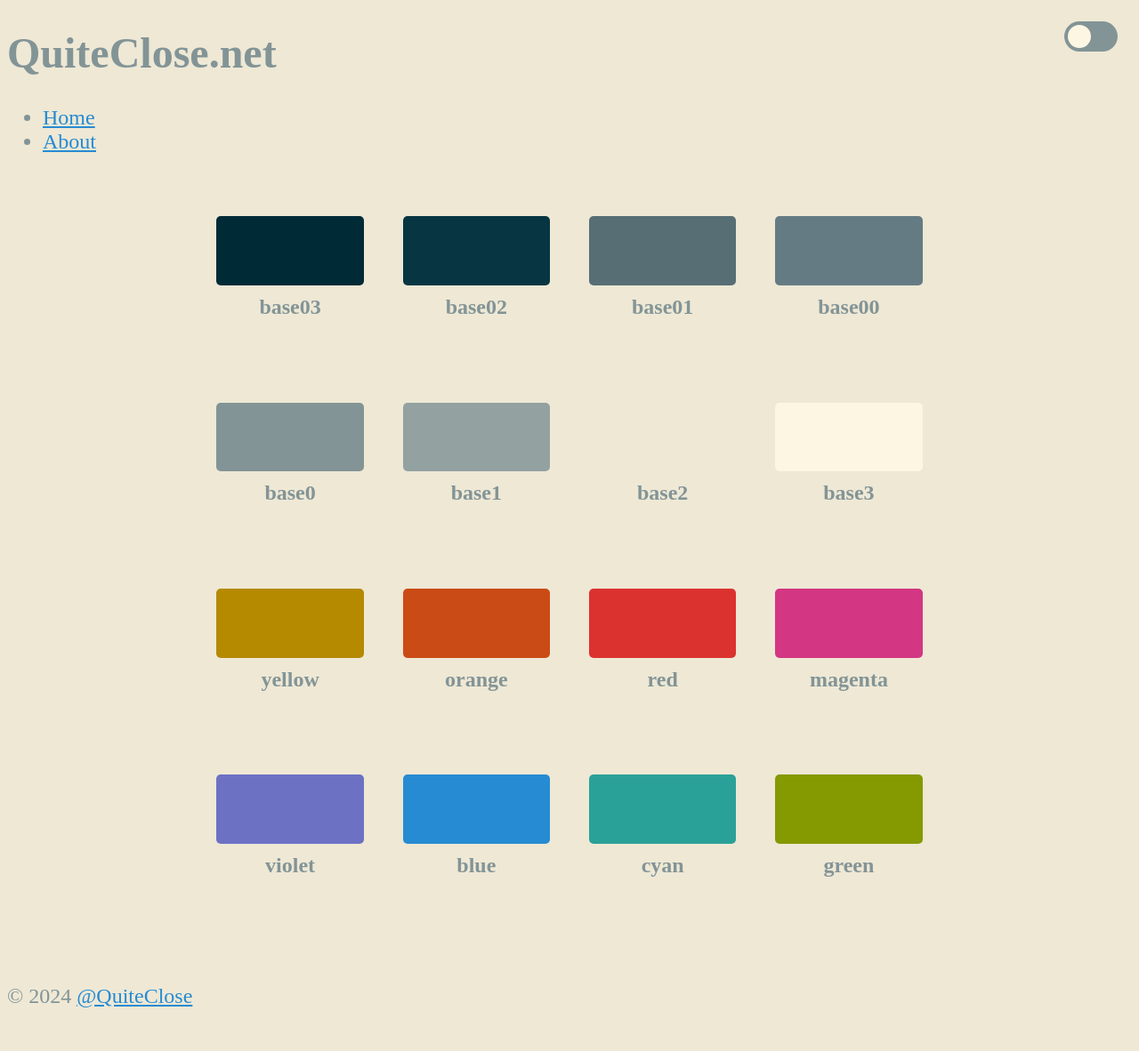
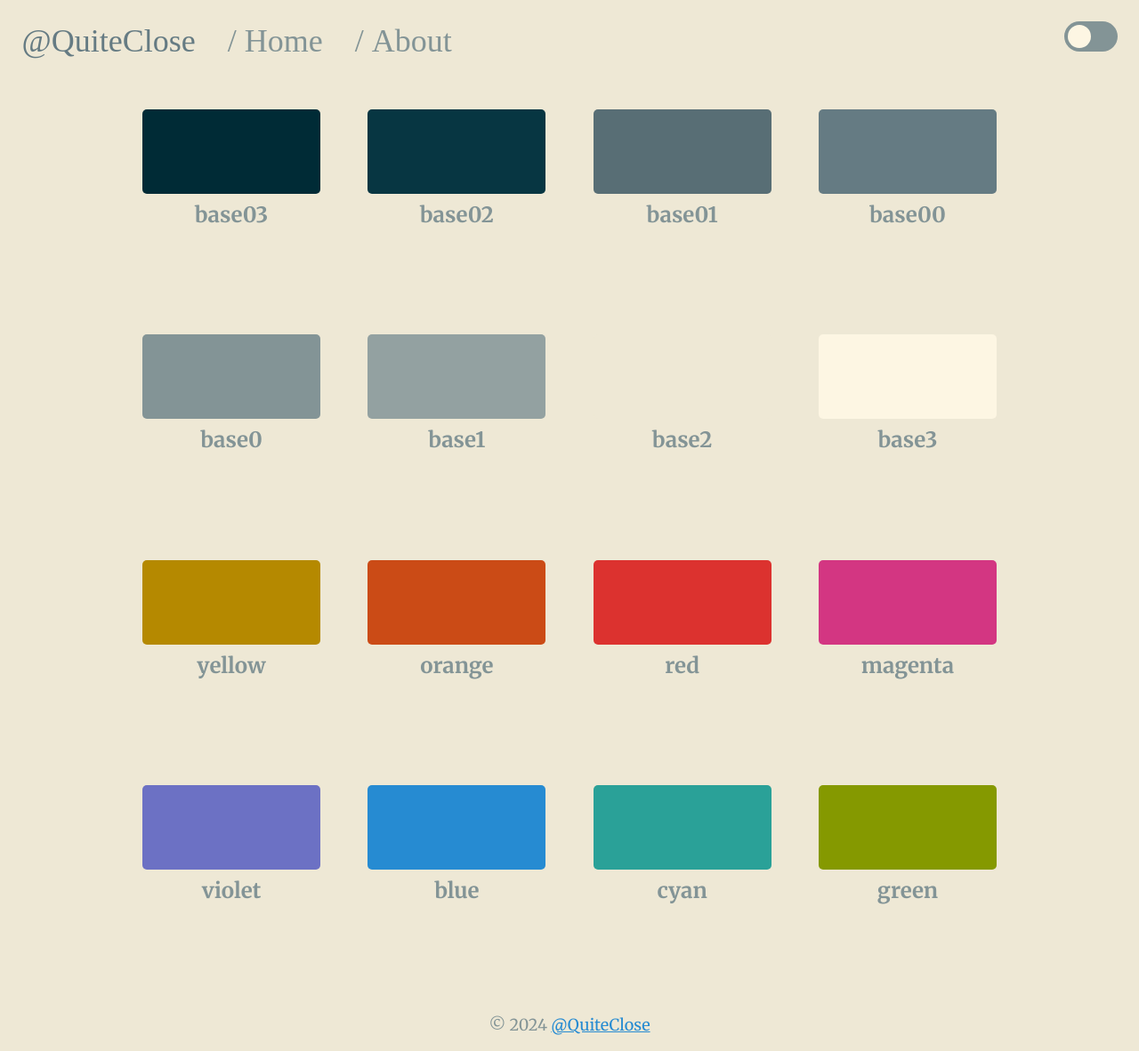
Before and after one commit to QuiteClose/quiteclose.github.io, a Jekyll site: the page built from index.md, in a window 1280 px wide. Shown: the whole page at 89% size. Built offline with Jekyll 4.4.1, drawn with Linux system fonts in a browser that asks for light colours; nearby versions of some CDN libraries; some web fonts are replaced; before the commit the page ends 1158 px from its top, so only the background shows below that.

Commit message:
Tidy fonts

```diff
--- a/_config.yml
+++ b/_config.yml
@@ -1,3 +1,3 @@
 url: "https://quiteclose.github.io" # the base hostname & protocol for your site, e.g. http://example.com
 baseurl: "/" # the subpath of your site, e.g. /blog
-title: "QuiteClose.net" # the name of your site, e.g. ACME Corp.
+title: "@QuiteClose" # the name of your site, e.g. ACME Corp.
--- /dev/null
+++ b/_includes/head_default_fonts.html
@@ -0,0 +1,11 @@
+<!-- Font Awesome -->
+<script src="https://kit.fontawesome.com/5730b8b1b9.js" crossorigin="anonymous"></script>
+<!-- Google Fonts -->
+<link rel="preconnect" href="https://fonts.googleapis.com">
+<link rel="preconnect" href="https://fonts.gstatic.com" crossorigin>
+<!-- Merriweather -->
+<link href="https://fonts.googleapis.com/css2?family=Merriweather:ital,wght@0,300;0,400;0,700;0,900;1,300;1,400;1,700;1,900&display=swap" rel="stylesheet">
+<!-- Kaushan Script -->
+<link href="https://fonts.googleapis.com/css2?family=Kaushan+Script&family=Merriweather:ital,wght@0,300;0,400;0,700;0,900;1,300;1,400;1,700;1,900&display=swap" rel="stylesheet">
+<!-- Edu AU VIC WA NT Guides -->
+<link href="https://fonts.googleapis.com/css2?family=Edu+AU+VIC+WA+NT+Guides:wght@400..700&family=Kaushan+Script&family=Merriweather:ital,wght@0,300;0,400;0,700;0,900;1,300;1,400;1,700;1,900&display=swap" rel="stylesheet">
--- a/_layouts/default.html
+++ b/_layouts/default.html
@@ -5,7 +5,7 @@
     <meta charset="utf-8">
     <title>{{ page.title }} - {{ site.title }}</title>
     <link rel="stylesheet" href="{{ "/assets/css/default.css" | relative_url }}">
-    <script src="https://kit.fontawesome.com/5730b8b1b9.js" crossorigin="anonymous"></script>
+    {% include head_default_fonts.html %}
   </head>
   <body>
     <div id="dark-mode-toggle">
@@ -36,7 +36,7 @@ loadDarkMode();
       </script>
     </div>
     <header>
-      <h1>{{ site.title }}</h1>
+      <h1>@QuiteClose</h1>
       <nav>
         <ul>
           <li><a href="{{ "/" | relative_url }}">Home</a></li>
--- a/_sass/default.scss
+++ b/_sass/default.scss
@@ -1,4 +1,4 @@
+@import "default/colors";
 @import "default/layout";
-@import "default/palette";
-@import "default/color";
-@import "default/switch";
+@import "default/styles";
+@import "switch";
--- a/_sass/default/color.scss
+++ /dev/null
@@ -1,5 +0,0 @@
-body { background-color: $base2; color: $base0; }
-body.dark-mode { background-color: $base02; }
-
-a { color: $blue; }
-a:visited { color: $violet; }
--- a/_sass/default/layout.scss
+++ b/_sass/default/layout.scss
@@ -1,3 +1,4 @@
+///////////////////////////////////////////////////////////////////////////////
 body {
     font-size: 24px;
 }
@@ -8,8 +9,48 @@ body div#dark-mode-toggle {
     right: 1em;
 }
 
+body header {
+  font-size: 1.5em;
+  padding: 1ex;
+}
+
+body header h1 {
+    display: Inline-Block;
+    font-size: 1em;
+    margin: 0;
+    padding: 0;
+}
+body header nav {
+    display: Inline-Block;
+    margin: 0;
+    padding: 0;
+}
+
+body header nav ul {
+    list-style-type: none;
+    display: Inline-Block;
+    margin: 0;
+    padding: 0;
+}
+
+body header nav ul li {
+    display: inline-block;
+    text-indent: 3;
+    margin: 0;
+    padding: 0;
+}
+
+body header nav ul li:before {
+  content: "\00a0\00a0\00a0/\00a0";
+}
+
 body main#content{
     max-width: 80ex;
     margin: 0 auto;
-    padding: 1em;
+    padding: 1ex;
 }
+
+body footer {
+    font-size: 0.75em;
+    text-align: center;
+}
--- /dev/null
+++ b/_sass/default/styles.scss
@@ -0,0 +1,22 @@
+///////////////////////////////////////////////////////////////////////////////
+body { background-color: $base2; color: $base0; font-family: "Merriweather", serif; }
+body.dark-mode { background-color: $base02; }
+
+
+body header, h1, h2, h3, h4, h5, h6 { color: $base0; }
+body.dark-mode header, h1, h2, h3, h4, h5, h6 { color: $base00; }
+body h1, h2, h3, h4, h5, h6, header, {
+  font-family: "Edu AU VIC WA NT Guides", cursive;
+  font-weight: 450;
+  font-style: Normal;
+}
+
+a { color: $blue; }
+a:visited { color: $violet; }
+
+body header a { color: $base0; text-decoration: none; }
+body header a:visited { color: $base0; }
+body header a:hover { color: $blue; text-decoration: underline; }
+body.dark-mode header a { color: $base00; }
+body.dark-mode header a:visited { color: $base00; }
+body.dark-mode header a:hover { color: $blue; }
--- /dev/null
+++ b/_sass/fonts/merriweather.scss
@@ -0,0 +1,49 @@
+/* https://fonts.google.com/specimen/Merriweather
+ */
+.merriweather-light {
+  font-family: "Merriweather", serif;
+  font-weight: 300;
+  font-style: normal;
+}
+
+.merriweather-regular {
+  font-family: "Merriweather", serif;
+  font-weight: 400;
+  font-style: normal;
+}
+
+.merriweather-bold {
+  font-family: "Merriweather", serif;
+  font-weight: 700;
+  font-style: normal;
+}
+
+.merriweather-black {
+  font-family: "Merriweather", serif;
+  font-weight: 900;
+  font-style: normal;
+}
+
+.merriweather-light-italic {
+  font-family: "Merriweather", serif;
+  font-weight: 300;
+  font-style: italic;
+}
+
+.merriweather-regular-italic {
+  font-family: "Merriweather", serif;
+  font-weight: 400;
+  font-style: italic;
+}
+
+.merriweather-bold-italic {
+  font-family: "Merriweather", serif;
+  font-weight: 700;
+  font-style: italic;
+}
+
+.merriweather-black-italic {
+  font-family: "Merriweather", serif;
+  font-weight: 900;
+  font-style: italic;
+}
```
Also changed, not shown: _sass/default/colors.scss (renamed from _sass/default/palette.scss), _sass/switch.scss (renamed from _sass/default/switch.scss).
